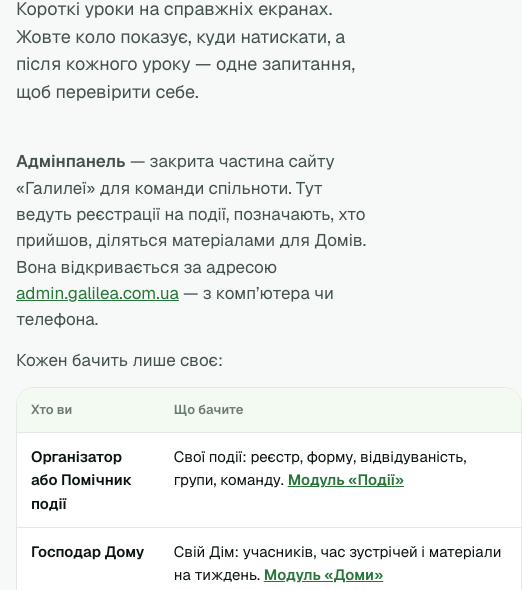
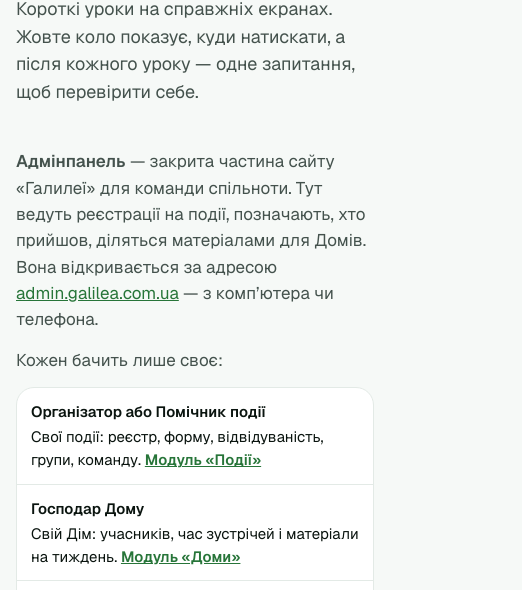
Before and after one commit to galilea-community/guide, a plain HTML site: page index.html in a window 390 px wide. Shown: the part 226-816 px from the top of the page, 522 px wide, since content can reach past the window. Drawn offline with nearby package versions, Linux system fonts and the light colour scheme.

Commit message:
Stack the role table on phones
The long «Модуль «Координаторам і адміністраторам»» link was nowrap,
so the table pushed the home page wider than a phone screen. Below
600 px each role is now one block (name, then what they see) and the
links wrap.

Co-Authored-By: Claude Opus 5.5 <noreply@anthropic.com>

```diff
--- a/styles.css
+++ b/styles.css
@@ -391,6 +391,43 @@ button {
 .roles a {
   font-weight: 600;
   white-space: nowrap;
+}
+
+/* Phones: one block per role — name on top, what they see below. */
+@media (max-width: 599px) {
+  .roles,
+  .roles tbody,
+  .roles tr,
+  .roles td {
+    display: block;
+  }
+
+  .roles thead {
+    display: none;
+  }
+
+  .roles tr {
+    padding: 12px 14px;
+    border-bottom: 1px solid var(--line);
+  }
+
+  .roles tr:last-child {
+    border-bottom: 0;
+  }
+
+  .roles td {
+    padding: 0;
+    border-bottom: 0;
+  }
+
+  .roles td:first-child {
+    width: auto;
+    margin-bottom: 2px;
+  }
+
+  .roles a {
+    white-space: normal;
+  }
 }
 
 .modules {
```
